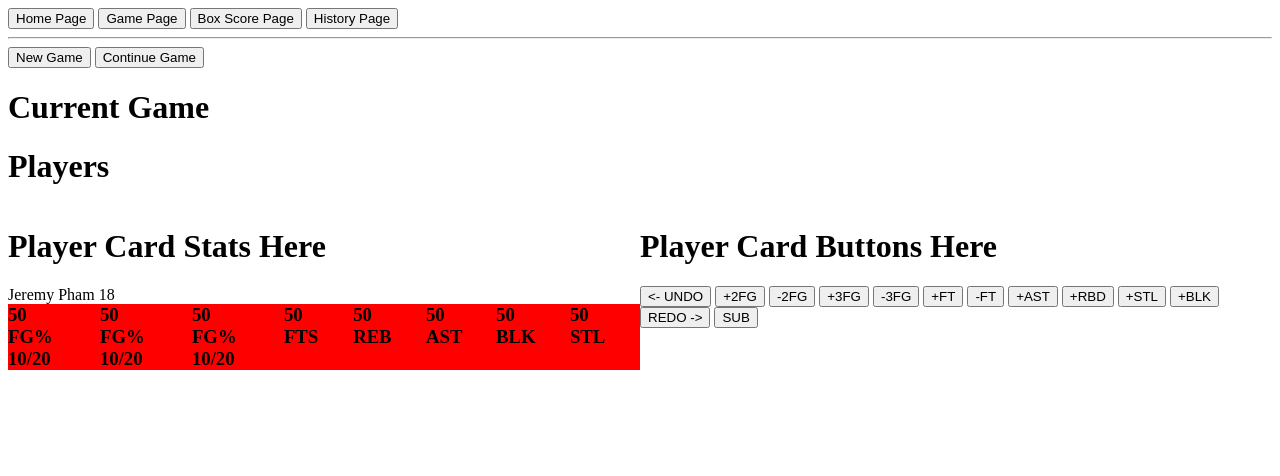
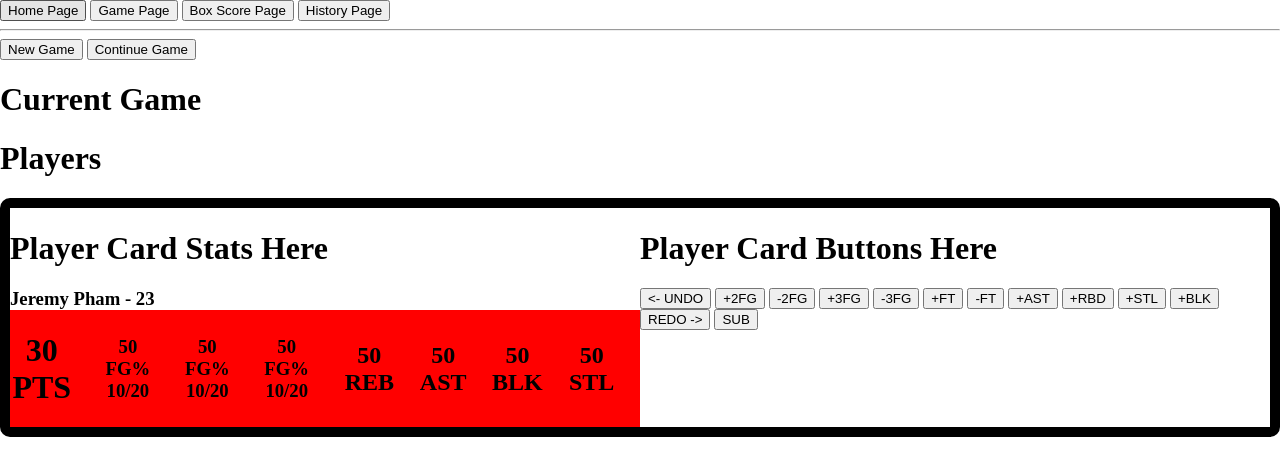
Before and after one commit to SenorMcTacos/BasketballWebsiteStatTracker, a website: page public/index.html in a window 1280 px wide. Drawn offline with Linux system fonts and the light colour scheme.

Commit message:
Player Card improvement, almost ready  to add functionality

```diff
--- a/public/index.html
+++ b/public/index.html
@@ -31,11 +31,11 @@
             <p>Game Page</p>
 
             <!-- Score / Teams-->
-            <div id="GameHeaderDiv" class="divEvenHalfSplit">
+            <div id="GameHeaderDiv" class="DivEvenHalfSplit">
                 <div id="HomeTeamDiv" class="TeamStatDiv">
                     <div id="Home" class="TeamScoreDiv">
                         <h1>Home Team</h1>
-                        <h1 id="HomeTeamScore">85</h1>
+                        <h1 id="Home" class="TotalPoints">30 PTS</h1>
                     </div>
                     <div id="HomeGameStatsDiv" class="HorizontalStatsDiv">
                         <div class="FieldGoalStatDiv">
@@ -50,18 +50,17 @@
                             <h3 id="HomeFreeThrowPercentage" class="FreeThrowPercentage">50 FG%</h3>
                             <h3 id="HomeFreeThrowGoals" class="FreeThrowAttempts">10/20</h3>
                         </div>
-                        <h3>50 FTS</h3>
-                        <h3>50 REB</h3>
-                        <h3>50 AST</h3>
-                        <h3>50 BLK</h3>
-                        <h3>50 STL</h3>
+                        <h2 id="Home" class="TotalRebounds">50 REB</h2>
+                        <h2 id="Home" class="TotalAssists">50 AST</h2>
+                        <h2 id="Home" class="TotalBlocks">50 BLK</h2>
+                        <h2 id="Home" class="TotalSteals">50 STL</h2>
                     </div>
                 </div>
 
                 <div id="AwayTeamDiv" class="TeamStatDiv">
                     <div id="Away" class="TeamScoreDiv">
                         <h1>Away Team</h1>
-                        <h1 id="AwayTeamScore">20</h1>
+                        <h1 id="Away" class="TotalPoints">30 PTS</h1>
                     </div>
                     <div id="AwayGameStatsDiv" class="HorizontalStatsDiv">
                         <div class="FieldGoalStatDiv">
@@ -76,11 +75,10 @@
                             <h3 id="Away" class="FreeThrowPercentage">50 FG%</h3>
                             <h3 id="AWay" class="FreeThrowAttempts">10/20</h3>
                         </div>
-                        <h3>50 FTS</h3>
-                        <h3>50 REB</h3>
-                        <h3>50 AST</h3>
-                        <h3>50 BLK</h3>
-                        <h3>50 STL</h3>
+                        <h2 id="Away" class="TotalRebounds">50 REB</h2>
+                        <h2 id="Away" class="TotalAssists">50 AST</h2>
+                        <h2 id="Away" class="TotalBlocks">50 BLK</h2>
+                        <h2 id="Away" class="TotalSteals">50 STL</h2>
                     </div>
                 </div>
             </div>
@@ -106,13 +104,14 @@
 
         </div>
 
-        <div id="PlayerCardTemplate" class="divEvenHalfSplit">
+        <div id="PlayerCardTemplate" class="DivEvenHalfSplit PlayerCardDiv">
             <div id="PlayerCardStatsDiv">
                 <h1>Player Card Stats Here</h1>
                 <div class="PlayerInfoDiv">
-                    Jeremy Pham 18
+                    <h3> Jeremy Pham - 23
                 </div>
                 <div class="PlayerStatsDiv HorizontalStatsDiv">
+                    <h1 id="Player" class="TotalPoints">30 PTS</h1>
                     <div class="FieldGoalStatDiv">
                         <h3 id="Player" class="FieldGoalPercentage">50 FG%</h3>
                         <h3 id="Player" class="FieldAttempts">10/20</h3>
@@ -125,11 +124,10 @@
                         <h3 id="Player" class="FreeThrowPercentage">50 FG%</h3>
                         <h3 id="Player" class="FreeThrowAttempts">10/20</h3>
                     </div>
-                    <h3>50 FTS</h3>
-                    <h3>50 REB</h3>
-                    <h3>50 AST</h3>
-                    <h3>50 BLK</h3>
-                    <h3>50 STL</h3>
+                    <h2 id="Away" class="TotalRebounds">50 REB</h2>
+                    <h2 id="Away" class="TotalAssists">50 AST</h2>
+                    <h2 id="Away" class="TotalBlocks">50 BLK</h2>
+                    <h2 id="Away" class="TotalSteals">50 STL</h2>
                 </div>
             </div>
             <div id="PlayerCardButtonsDiv">
--- a/public/style.css
+++ b/public/style.css
@@ -1,10 +1,19 @@
+/* General CSS */
 .hidden
 {
     display: none;
 }
+h3
+{
+    margin: 0;
+}
+body
+{
+    margin: 0;
+}
 
 /* Game Page */
-.divEvenHalfSplit
+.DivEvenHalfSplit
 {
     display: grid;
     grid-template-columns: 1fr 1fr;
@@ -14,7 +23,9 @@
     background-color: red;
     display: flex;
     flex-direction: row;
-    align-items: left;
+    align-items: center;
+    text-align: center;
+    justify-content: center;
 }
 /* class * affects children */
 .HorizontalStatsDiv *
@@ -35,7 +46,8 @@
     display: flex;
     flex-direction: row;
 }
-h3
+.PlayerCardDiv
 {
-    margin: 0;
+    border: 10px solid black;
+    border-radius: 10px;
 }
```
